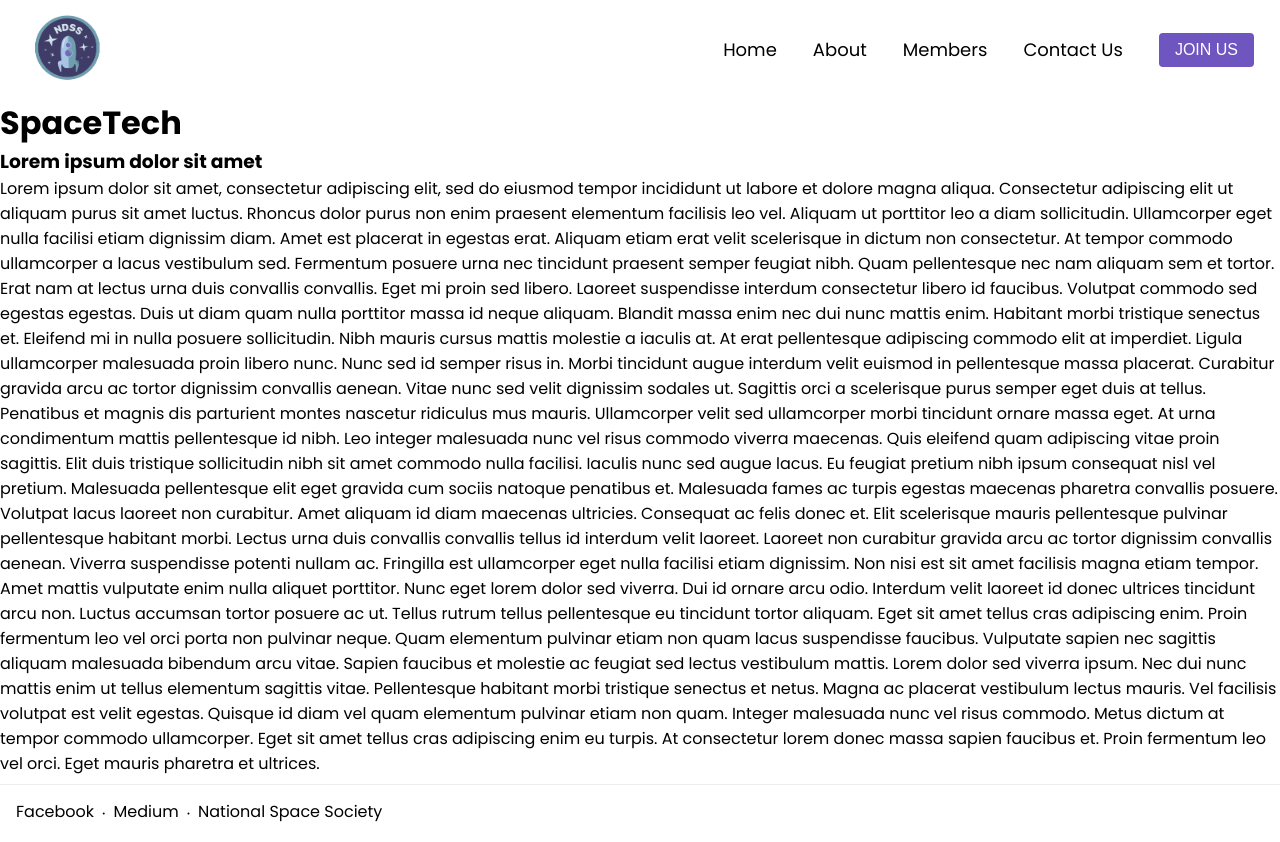
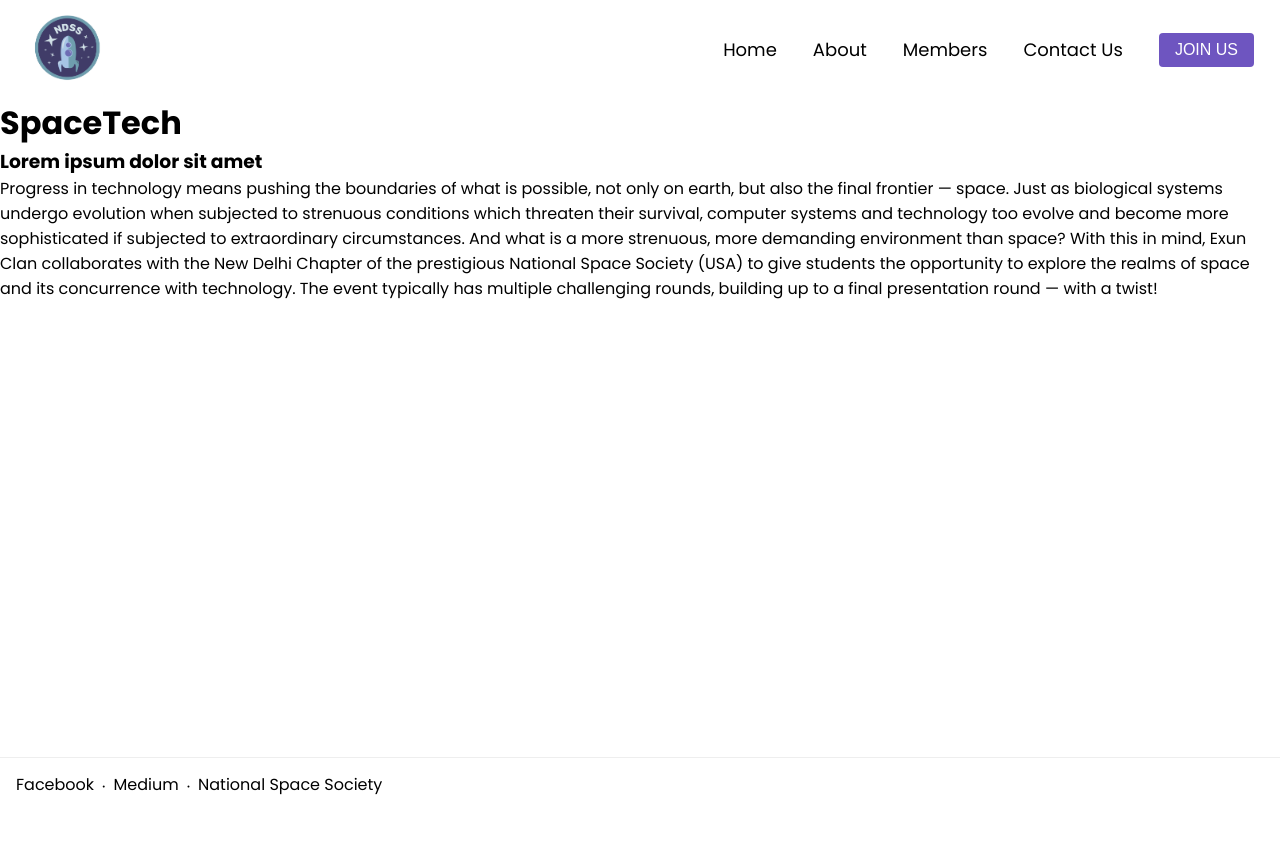
Before and after one commit to New-Delhi-Space-Society/new-delhi-space-society.github.io, a Next.js app: page /spacetech in a window 1280 px wide. After the commit the page ends 815 px from the top, so only its background shows below. Built offline with nearby package versions, Linux system fonts and the light colour scheme.

Commit message:
spacetech

```diff
--- a/pages/spacetech.tsx
+++ b/pages/spacetech.tsx
@@ -3,13 +3,7 @@ function Spacetech() {
       <main style={{ minHeight: "calc(100vh - 150px)" }}>
         <h1>SpaceTech</h1>
         <h3> Lorem ipsum dolor sit amet </h3>
-        <p> Lorem ipsum dolor sit amet, consectetur adipiscing elit, sed do eiusmod tempor incididunt ut labore et dolore magna aliqua. Consectetur adipiscing elit ut aliquam purus sit amet luctus. Rhoncus dolor purus non enim praesent elementum facilisis leo vel. Aliquam ut porttitor leo a diam sollicitudin. Ullamcorper eget nulla facilisi etiam dignissim diam. Amet est placerat in egestas erat. Aliquam etiam erat velit scelerisque in dictum non consectetur. At tempor commodo ullamcorper a lacus vestibulum sed. Fermentum posuere urna nec tincidunt praesent semper feugiat nibh. Quam pellentesque nec nam aliquam sem et tortor. Erat nam at lectus urna duis convallis convallis. Eget mi proin sed libero.
-
-Laoreet suspendisse interdum consectetur libero id faucibus. Volutpat commodo sed egestas egestas. Duis ut diam quam nulla porttitor massa id neque aliquam. Blandit massa enim nec dui nunc mattis enim. Habitant morbi tristique senectus et. Eleifend mi in nulla posuere sollicitudin. Nibh mauris cursus mattis molestie a iaculis at. At erat pellentesque adipiscing commodo elit at imperdiet. Ligula ullamcorper malesuada proin libero nunc. Nunc sed id semper risus in. Morbi tincidunt augue interdum velit euismod in pellentesque massa placerat. Curabitur gravida arcu ac tortor dignissim convallis aenean. Vitae nunc sed velit dignissim sodales ut. Sagittis orci a scelerisque purus semper eget duis at tellus. Penatibus et magnis dis parturient montes nascetur ridiculus mus mauris. Ullamcorper velit sed ullamcorper morbi tincidunt ornare massa eget. At urna condimentum mattis pellentesque id nibh.
-
-Leo integer malesuada nunc vel risus commodo viverra maecenas. Quis eleifend quam adipiscing vitae proin sagittis. Elit duis tristique sollicitudin nibh sit amet commodo nulla facilisi. Iaculis nunc sed augue lacus. Eu feugiat pretium nibh ipsum consequat nisl vel pretium. Malesuada pellentesque elit eget gravida cum sociis natoque penatibus et. Malesuada fames ac turpis egestas maecenas pharetra convallis posuere. Volutpat lacus laoreet non curabitur. Amet aliquam id diam maecenas ultricies. Consequat ac felis donec et. Elit scelerisque mauris pellentesque pulvinar pellentesque habitant morbi. Lectus urna duis convallis convallis tellus id interdum velit laoreet. Laoreet non curabitur gravida arcu ac tortor dignissim convallis aenean. Viverra suspendisse potenti nullam ac. Fringilla est ullamcorper eget nulla facilisi etiam dignissim. Non nisi est sit amet facilisis magna etiam tempor. Amet mattis vulputate enim nulla aliquet porttitor. Nunc eget lorem dolor sed viverra. Dui id ornare arcu odio. Interdum velit laoreet id donec ultrices tincidunt arcu non.
-
-Luctus accumsan tortor posuere ac ut. Tellus rutrum tellus pellentesque eu tincidunt tortor aliquam. Eget sit amet tellus cras adipiscing enim. Proin fermentum leo vel orci porta non pulvinar neque. Quam elementum pulvinar etiam non quam lacus suspendisse faucibus. Vulputate sapien nec sagittis aliquam malesuada bibendum arcu vitae. Sapien faucibus et molestie ac feugiat sed lectus vestibulum mattis. Lorem dolor sed viverra ipsum. Nec dui nunc mattis enim ut tellus elementum sagittis vitae. Pellentesque habitant morbi tristique senectus et netus. Magna ac placerat vestibulum lectus mauris. Vel facilisis volutpat est velit egestas. Quisque id diam vel quam elementum pulvinar etiam non quam. Integer malesuada nunc vel risus commodo. Metus dictum at tempor commodo ullamcorper. Eget sit amet tellus cras adipiscing enim eu turpis. At consectetur lorem donec massa sapien faucibus et. Proin fermentum leo vel orci. Eget mauris pharetra et ultrices. </p>
+        <p> Progress in technology means pushing the boundaries of what is possible, not only on earth, but also the final frontier — space. Just as biological systems undergo evolution when subjected to strenuous conditions which threaten their survival, computer systems and technology too evolve and become more sophisticated if subjected to extraordinary circumstances. And what is a more strenuous, more demanding environment than space? With this in mind, Exun Clan collaborates with the New Delhi Chapter of the prestigious National Space Society (USA) to give students the opportunity to explore the realms of space and its concurrence with technology. The event typically has multiple challenging rounds, building up to a final presentation round — with a twist! </p>
       </main>
     );
   }
```
Also changed, not shown: components/index/Contents.tsx (+2 -7 lines).
